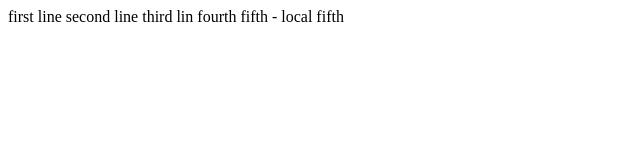
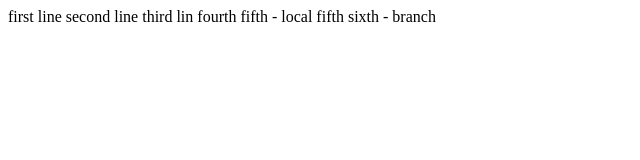
Before and after one commit to NaveenSaiGavara/rgukt, a plain HTML site: page index.html in a window 1280 px wide. Shown: the whole page, without its empty margins (0-640 px from the left). Drawn offline with Linux system fonts and the light colour scheme.

Commit message:
adding 6th line

```diff
--- a/index.html
+++ b/index.html
@@ -12,5 +12,6 @@
      fourth
      fifth - local
 	fifth
+	sixth - branch
 </body>
 </html>
```
